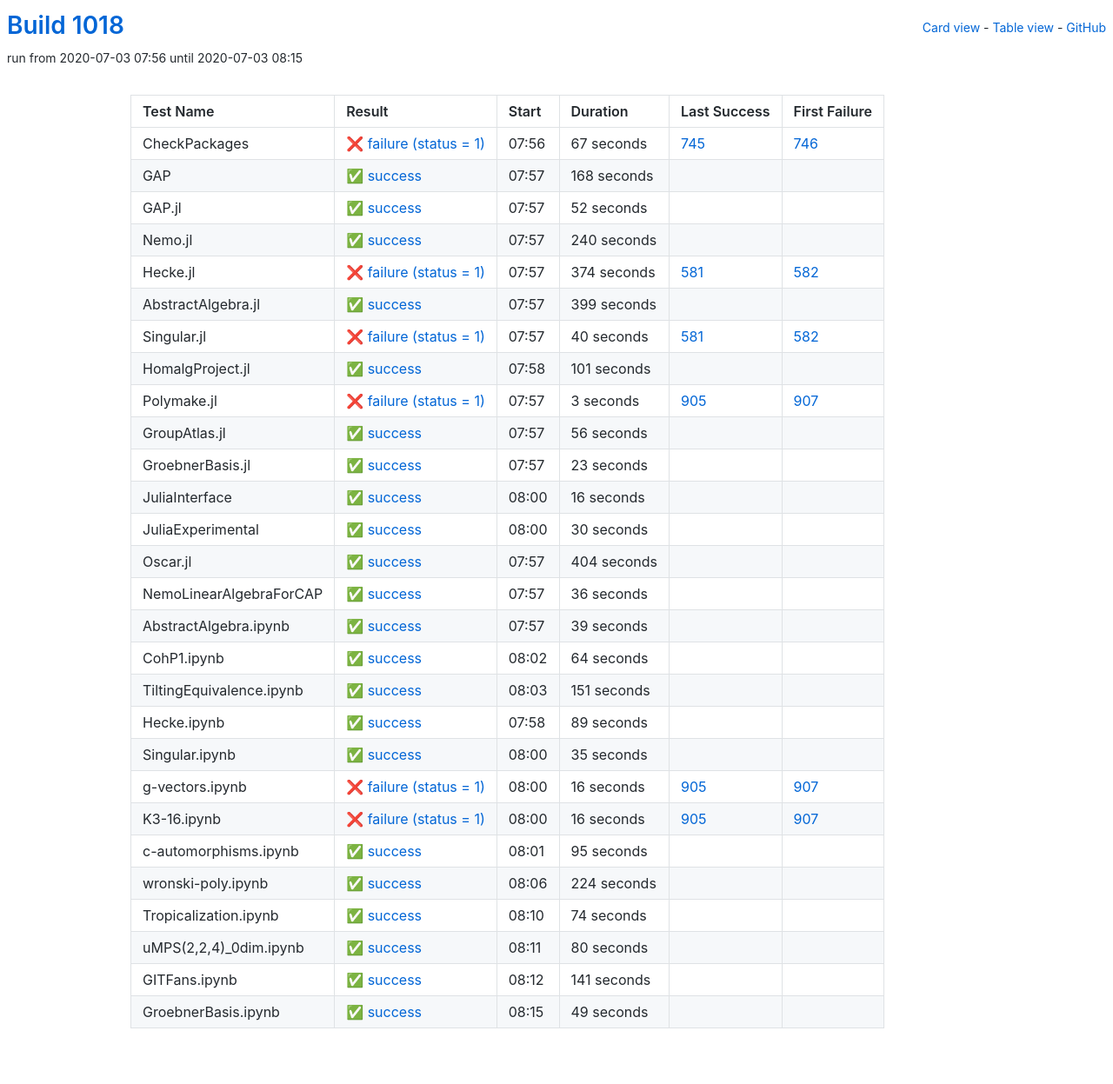
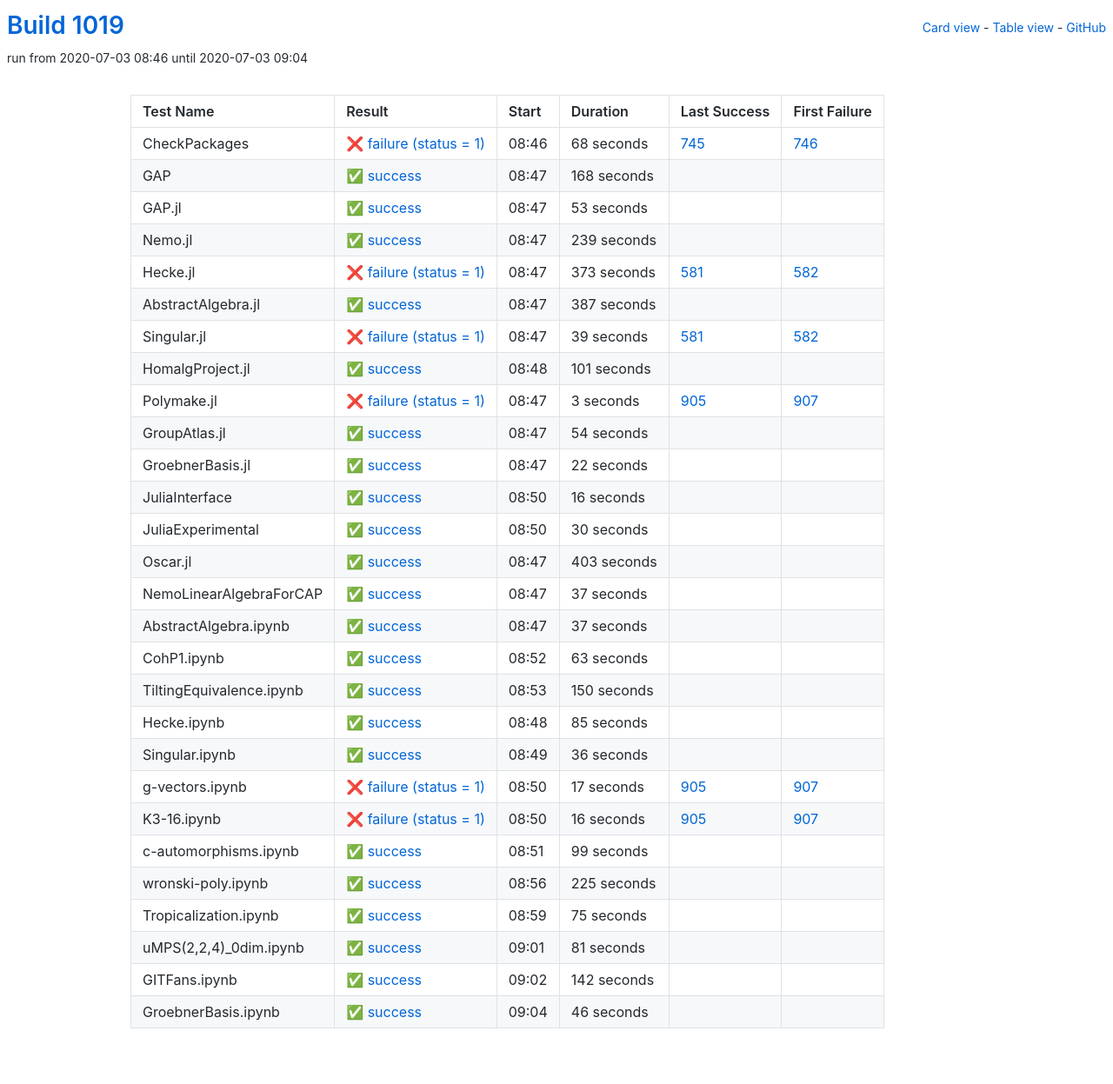
Before and after one commit to oscar-system/oscar-ci-status-1.4, a Jekyll site: the page built from table.html, in a window 1280 px wide. Shown: the whole page at 87% size. Built offline with Jekyll 4.4.1, drawn with Linux system fonts in a browser that asks for light colours.

Commit message:
Build #1019

```diff
--- a/_data/ci.yml
+++ b/_data/ci.yml
@@ -1,6 +1,6 @@
 ---
-build: 1018
-build_url: https://oscarci.mathematik.uni-kl.de/job/oscar-julia-1.4/1018/
+build: 1019
+build_url: https://oscarci.mathematik.uni-kl.de/job/oscar-julia-1.4/1019/
 job: oscar-julia-1.4
 organization: oscar-system
 repo: oscar-ci-status-1.4
@@ -8,20 +8,20 @@ repourl: https://github.com/oscar-system/oscar-ci-status-1.4
 tests:
 - name: CheckPackages
   id: checkpackages
-  log: https://oscarci.mathematik.uni-kl.de/job/oscar-julia-1.4/1018/artifact/logs/build-1018/CheckPackages.log
-  start: 2020-07-03 07:56
+  log: https://oscarci.mathematik.uni-kl.de/job/oscar-julia-1.4/1019/artifact/logs/build-1019/CheckPackages.log
+  start: 2020-07-03 08:46
   success: false
   exitcode: 1
   status: failure
-  duration: 67
+  duration: 68
   last_success: 745
   last_success_url: https://oscarci.mathematik.uni-kl.de/job/oscar-julia-1.4/745/
   first_failure: 746
   first_failure_url: https://oscarci.mathematik.uni-kl.de/job/oscar-julia-1.4/746/
 - name: GAP
   id: gap
-  log: https://oscarci.mathematik.uni-kl.de/job/oscar-julia-1.4/1018/artifact/logs/build-1018/GAP.log
-  start: 2020-07-03 07:57
+  log: https://oscarci.mathematik.uni-kl.de/job/oscar-julia-1.4/1019/artifact/logs/build-1019/GAP.log
+  start: 2020-07-03 08:47
   success: true
   exitcode: 0
   status: success
@@ -32,68 +32,68 @@ tests:
   first_failure_url:
 - name: GAP.jl
   id: gap-jl
-  log: https://oscarci.mathematik.uni-kl.de/job/oscar-julia-1.4/1018/artifact/logs/build-1018/GAP.jl.log
-  start: 2020-07-03 07:57
+  log: https://oscarci.mathematik.uni-kl.de/job/oscar-julia-1.4/1019/artifact/logs/build-1019/GAP.jl.log
+  start: 2020-07-03 08:47
   success: true
   exitcode: 0
   status: success
-  duration: 52
+  duration: 53
   last_success: false
   last_success_url:
   first_failure: false
   first_failure_url:
 - name: Nemo.jl
   id: nemo-jl
-  log: https://oscarci.mathematik.uni-kl.de/job/oscar-julia-1.4/1018/artifact/logs/build-1018/Nemo.jl.log
-  start: 2020-07-03 07:57
+  log: https://oscarci.mathematik.uni-kl.de/job/oscar-julia-1.4/1019/artifact/logs/build-1019/Nemo.jl.log
+  start: 2020-07-03 08:47
   success: true
   exitcode: 0
   status: success
-  duration: 240
+  duration: 239
   last_success: false
   last_success_url:
   first_failure: false
   first_failure_url:
 - name: Hecke.jl
   id: hecke-jl
-  log: https://oscarci.mathematik.uni-kl.de/job/oscar-julia-1.4/1018/artifact/logs/build-1018/Hecke.jl.log
-  start: 2020-07-03 07:57
+  log: https://oscarci.mathematik.uni-kl.de/job/oscar-julia-1.4/1019/artifact/logs/build-1019/Hecke.jl.log
+  start: 2020-07-03 08:47
   success: false
   exitcode: 1
   status: failure
-  duration: 374
+  duration: 373
   last_success: 581
   last_success_url: https://oscarci.mathematik.uni-kl.de/job/oscar-julia-1.4/581/
   first_failure: 582
   first_failure_url: https://oscarci.mathematik.uni-kl.de/job/oscar-julia-1.4/582/
 - name: AbstractAlgebra.jl
   id: abstractalgebra-jl
-  log: https://oscarci.mathematik.uni-kl.de/job/oscar-julia-1.4/1018/artifact/logs/build-1018/AbstractAlgebra.jl.log
-  start: 2020-07-03 07:57
+  log: https://oscarci.mathematik.uni-kl.de/job/oscar-julia-1.4/1019/artifact/logs/build-1019/AbstractAlgebra.jl.log
+  start: 2020-07-03 08:47
   success: true
   exitcode: 0
   status: success
-  duration: 399
+  duration: 387
   last_success: false
   last_success_url:
   first_failure: false
   first_failure_url:
 - name: Singular.jl
   id: singular-jl
-  log: https://oscarci.mathematik.uni-kl.de/job/oscar-julia-1.4/1018/artifact/logs/build-1018/Singular.jl.log
-  start: 2020-07-03 07:57
+  log: https://oscarci.mathematik.uni-kl.de/job/oscar-julia-1.4/1019/artifact/logs/build-1019/Singular.jl.log
+  start: 2020-07-03 08:47
   success: false
   exitcode: 1
   status: failure
-  duration: 40
+  duration: 39
   last_success: 581
   last_success_url: https://oscarci.mathematik.uni-kl.de/job/oscar-julia-1.4/581/
   first_failure: 582
   first_failure_url: https://oscarci.mathematik.uni-kl.de/job/oscar-julia-1.4/582/
 - name: HomalgProject.jl
   id: homalgproject-jl
-  log: https://oscarci.mathematik.uni-kl.de/job/oscar-julia-1.4/1018/artifact/logs/build-1018/HomalgProject.jl.log
-  start: 2020-07-03 07:58
+  log: https://oscarci.mathematik.uni-kl.de/job/oscar-julia-1.4/1019/artifact/logs/build-1019/HomalgProject.jl.log
+  start: 2020-07-03 08:48
   success: true
   exitcode: 0
   status: success
@@ -104,8 +104,8 @@ tests:
   first_failure_url:
 - name: Polymake.jl
   id: polymake-jl
-  log: https://oscarci.mathematik.uni-kl.de/job/oscar-julia-1.4/1018/artifact/logs/build-1018/Polymake.jl.log
-  start: 2020-07-03 07:57
+  log: https://oscarci.mathematik.uni-kl.de/job/oscar-julia-1.4/1019/artifact/logs/build-1019/Polymake.jl.log
+  start: 2020-07-03 08:47
   success: false
   exitcode: 1
   status: failure
@@ -116,32 +116,32 @@ tests:
   first_failure_url: https://oscarci.mathematik.uni-kl.de/job/oscar-julia-1.4/907/
 - name: GroupAtlas.jl
   id: groupatlas-jl
-  log: https://oscarci.mathematik.uni-kl.de/job/oscar-julia-1.4/1018/artifact/logs/build-1018/GroupAtlas.jl.log
-  start: 2020-07-03 07:57
+  log: https://oscarci.mathematik.uni-kl.de/job/oscar-julia-1.4/1019/artifact/logs/build-1019/GroupAtlas.jl.log
+  start: 2020-07-03 08:47
   success: true
   exitcode: 0
   status: success
-  duration: 56
+  duration: 54
   last_success: false
   last_success_url:
   first_failure: false
   first_failure_url:
 - name: GroebnerBasis.jl
   id: groebnerbasis-jl
-  log: https://oscarci.mathematik.uni-kl.de/job/oscar-julia-1.4/1018/artifact/logs/build-1018/GroebnerBasis.jl.log
-  start: 2020-07-03 07:57
+  log: https://oscarci.mathematik.uni-kl.de/job/oscar-julia-1.4/1019/artifact/logs/build-1019/GroebnerBasis.jl.log
+  start: 2020-07-03 08:47
   success: true
   exitcode: 0
   status: success
-  duration: 23
+  duration: 22
   last_success: false
   last_success_url:
   first_failure: false
   first_failure_url:
 - name: JuliaInterface
   id: juliainterface
-  log: https://oscarci.mathematik.uni-kl.de/job/oscar-julia-1.4/1018/artifact/logs/build-1018/JuliaInterface.log
-  start: 2020-07-03 08:00
+  log: https://oscarci.mathematik.uni-kl.de/job/oscar-julia-1.4/1019/artifact/logs/build-1019/JuliaInterface.log
+  start: 2020-07-03 08:50
   success: true
   exitcode: 0
   status: success
@@ -152,8 +152,8 @@ tests:
   first_failure_url:
 - name: JuliaExperimental
   id: juliaexperimental
-  log: https://oscarci.mathematik.uni-kl.de/job/oscar-julia-1.4/1018/artifact/logs/build-1018/JuliaExperimental.log
-  start: 2020-07-03 08:00
+  log: https://oscarci.mathematik.uni-kl.de/job/oscar-julia-1.4/1019/artifact/logs/build-1019/JuliaExperimental.log
+  start: 2020-07-03 08:50
   success: true
   exitcode: 0
   status: success
@@ -164,20 +164,80 @@ tests:
   first_failure_url:
 - name: Oscar.jl
   id: oscar-jl
-  log: https://oscarci.mathematik.uni-kl.de/job/oscar-julia-1.4/1018/artifact/logs/build-1018/Oscar.jl.log
-  start: 2020-07-03 07:57
+  log: https://oscarci.mathematik.uni-kl.de/job/oscar-julia-1.4/1019/artifact/logs/build-1019/Oscar.jl.log
+  start: 2020-07-03 08:47
   success: true
   exitcode: 0
   status: success
-  duration: 404
+  duration: 403
   last_success: false
   last_success_url:
   first_failure: false
   first_failure_url:
 - name: NemoLinearAlgebraForCAP
   id: nemolinearalgebraforcap
-  log: https://oscarci.mathematik.uni-kl.de/job/oscar-julia-1.4/1018/artifact/logs/build-1018/NemoLinearAlgebraForCAP.log
-  start: 2020-07-03 07:57
+  log: https://oscarci.mathematik.uni-kl.de/job/oscar-julia-1.4/1019/artifact/logs/build-1019/NemoLinearAlgebraForCAP.log
+  start: 2020-07-03 08:47
+  success: true
+  exitcode: 0
+  status: success
+  duration: 37
+  last_success: false
+  last_success_url:
+  first_failure: false
+  first_failure_url:
+- name: AbstractAlgebra.ipynb
+  id: abstractalgebra-ipynb
+  log: https://oscarci.mathematik.uni-kl.de/job/oscar-julia-1.4/1019/artifact/logs/build-1019/AbstractAlgebra.ipynb.log
+  start: 2020-07-03 08:47
+  success: true
+  exitcode: 0
+  status: success
+  duration: 37
+  last_success: false
+  last_success_url:
+  first_failure: false
+  first_failure_url:
+- name: CohP1.ipynb
+  id: cohp1-ipynb
+  log: https://oscarci.mathematik.uni-kl.de/job/oscar-julia-1.4/1019/artifact/logs/build-1019/CohP1.ipynb.log
+  start: 2020-07-03 08:52
+  success: true
+  exitcode: 0
+  status: success
+  duration: 63
+  last_success: false
+  last_success_url:
+  first_failure: false
+  first_failure_url:
+- name: TiltingEquivalence.ipynb
+  id: tiltingequivalence-ipynb
+  log: https://oscarci.mathematik.uni-kl.de/job/oscar-julia-1.4/1019/artifact/logs/build-1019/TiltingEquivalence.ipynb.log
+  start: 2020-07-03 08:53
+  success: true
+  exitcode: 0
+  status: success
+  duration: 150
+  last_success: false
+  last_success_url:
+  first_failure: false
+  first_failure_url:
+- name: Hecke.ipynb
+  id: hecke-ipynb
+  log: https://oscarci.mathematik.uni-kl.de/job/oscar-julia-1.4/1019/artifact/logs/build-1019/Hecke.ipynb.log
+  start: 2020-07-03 08:48
+  success: true
+  exitcode: 0
+  status: success
+  duration: 85
+  last_success: false
+  last_success_url:
+  first_failure: false
+  first_failure_url:
+- name: Singular.ipynb
+  id: singular-ipynb
+  log: https://oscarci.mathematik.uni-kl.de/job/oscar-julia-1.4/1019/artifact/logs/build-1019/Singular.ipynb.log
+  start: 2020-07-03 08:49
   success: true
   exitcode: 0
   status: success
@@ -186,82 +246,22 @@ tests:
   last_success_url:
   first_failure: false
   first_failure_url:
-- name: AbstractAlgebra.ipynb
-  id: abstractalgebra-ipynb
-  log: https://oscarci.mathematik.uni-kl.de/job/oscar-julia-1.4/1018/artifact/logs/build-1018/AbstractAlgebra.ipynb.log
-  start: 2020-07-03 07:57
-  success: true
-  exitcode: 0
-  status: success
-  duration: 39
-  last_success: false
-  last_success_url:
-  first_failure: false
-  first_failure_url:
-- name: CohP1.ipynb
-  id: cohp1-ipynb
-  log: https://oscarci.mathematik.uni-kl.de/job/oscar-julia-1.4/1018/artifact/logs/build-1018/CohP1.ipynb.log
-  start: 2020-07-03 08:02
-  success: true
-  exitcode: 0
-  status: success
-  duration: 64
-  last_success: false
-  last_success_url:
-  first_failure: false
-  first_failure_url:
-- name: TiltingEquivalence.ipynb
-  id: tiltingequivalence-ipynb
-  log: https://oscarci.mathematik.uni-kl.de/job/oscar-julia-1.4/1018/artifact/logs/build-1018/TiltingEquivalence.ipynb.log
-  start: 2020-07-03 08:03
-  success: true
-  exitcode: 0
-  status: success
-  duration: 151
-  last_success: false
-  last_success_url:
-  first_failure: false
-  first_failure_url:
-- name: Hecke.ipynb
-  id: hecke-ipynb
-  log: https://oscarci.mathematik.uni-kl.de/job/oscar-julia-1.4/1018/artifact/logs/build-1018/Hecke.ipynb.log
-  start: 2020-07-03 07:58
-  success: true
-  exitcode: 0
-  status: success
-  duration: 89
-  last_success: false
-  last_success_url:
-  first_failure: false
-  first_failure_url:
-- name: Singular.ipynb
-  id: singular-ipynb
-  log: https://oscarci.mathematik.uni-kl.de/job/oscar-julia-1.4/1018/artifact/logs/build-1018/Singular.ipynb.log
-  start: 2020-07-03 08:00
-  success: true
-  exitcode: 0
-  status: success
-  duration: 35
-  last_success: false
-  last_success_url:
-  first_failure: false
-  first_failure_url:
 - name: g-vectors.ipynb
   id: g-vectors-ipynb
-  log: https://oscarci.mathematik.uni-kl.de/job/oscar-julia-1.4/1018/artifact/logs/build-1018/g-vectors.ipynb.log
-  start: 2020-07-03 08:00
+  log: https://oscarci.mathematik.uni-kl.de/job/oscar-julia-1.4/1019/artifact/logs/build-1019/g-vectors.ipynb.log
+  start: 2020-07-03 08:50
   success: false
   exitcode: 1
   status: failure
-  duration: 16
+  duration: 17
   last_success: 905
   last_success_url: https://oscarci.mathematik.uni-kl.de/job/oscar-julia-1.4/905/
   first_failure: 907
   first_failure_url: https://oscarci.mathematik.uni-kl.de/job/oscar-julia-1.4/907/
 - name: K3-16.ipynb
   id: k3-16-ipynb
-  log: https://oscarci.mathematik.uni-kl.de/job/oscar-julia-1.4/1018/artifact/logs/build-1018/K3-16.ipynb.log
-  start: 2020-07-03 08:00
+  log: https://oscarci.mathematik.uni-kl.de/job/oscar-julia-1.4/1019/artifact/logs/build-1019/K3-16.ipynb.log
+  start: 2020-07-03 08:50
   success: false
   exitcode: 1
   status: failure
@@ -272,72 +272,72 @@ tests:
   first_failure_url: https://oscarci.mathematik.uni-kl.de/job/oscar-julia-1.4/907/
 - name: c-automorphisms.ipynb
   id: c-automorphisms-ipynb
-  log: https://oscarci.mathematik.uni-kl.de/job/oscar-julia-1.4/1018/artifact/logs/build-1018/c-automorphisms.ipynb.log
-  start: 2020-07-03 08:01
+  log: https://oscarci.mathematik.uni-kl.de/job/oscar-julia-1.4/1019/artifact/logs/build-1019/c-automorphisms.ipynb.log
+  start: 2020-07-03 08:51
   success: true
   exitcode: 0
   status: success
-  duration: 95
+  duration: 99
   last_success: false
   last_success_url:
   first_failure: false
   first_failure_url:
 - name: wronski-poly.ipynb
   id: wronski-poly-ipynb
-  log: https://oscarci.mathematik.uni-kl.de/job/oscar-julia-1.4/1018/artifact/logs/build-1018/wronski-poly.ipynb.log
-  start: 2020-07-03 08:06
+  log: https://oscarci.mathematik.uni-kl.de/job/oscar-julia-1.4/1019/artifact/logs/build-1019/wronski-poly.ipynb.log
+  start: 2020-07-03 08:56
   success: true
   exitcode: 0
   status: success
-  duration: 224
+  duration: 225
   last_success: false
   last_success_url:
   first_failure: false
   first_failure_url:
 - name: Tropicalization.ipynb
   id: tropicalization-ipynb
-  log: https://oscarci.mathematik.uni-kl.de/job/oscar-julia-1.4/1018/artifact/logs/build-1018/Tropicalization.ipynb.log
-  start: 2020-07-03 08:10
+  log: https://oscarci.mathematik.uni-kl.de/job/oscar-julia-1.4/1019/artifact/logs/build-1019/Tropicalization.ipynb.log
+  start: 2020-07-03 08:59
   success: true
   exitcode: 0
   status: success
-  duration: 74
+  duration: 75
   last_success: false
   last_success_url:
   first_failure: false
   first_failure_url:
 - name: uMPS(2,2,4)_0dim.ipynb
   id: umps-2-2-4-0dim-ipynb
-  log: https://oscarci.mathematik.uni-kl.de/job/oscar-julia-1.4/1018/artifact/logs/build-1018/uMPS-2-2-4-_0dim.ipynb.log
-  start: 2020-07-03 08:11
+  log: https://oscarci.mathematik.uni-kl.de/job/oscar-julia-1.4/1019/artifact/logs/build-1019/uMPS-2-2-4-_0dim.ipynb.log
+  start: 2020-07-03 09:01
   success: true
   exitcode: 0
   status: success
-  duration: 80
+  duration: 81
   last_success: false
   last_success_url:
   first_failure: false
   first_failure_url:
 - name: GITFans.ipynb
   id: gitfans-ipynb
-  log: https://oscarci.mathematik.uni-kl.de/job/oscar-julia-1.4/1018/artifact/logs/build-1018/GITFans.ipynb.log
-  start: 2020-07-03 08:12
+  log: https://oscarci.mathematik.uni-kl.de/job/oscar-julia-1.4/1019/artifact/logs/build-1019/GITFans.ipynb.log
+  start: 2020-07-03 09:02
   success: true
   exitcode: 0
   status: success
-  duration: 141
+  duration: 142
   last_success: false
   last_success_url:
   first_failure: false
   first_failure_url:
 - name: GroebnerBasis.ipynb
   id: groebnerbasis-ipynb
-  log: https://oscarci.mathematik.uni-kl.de/job/oscar-julia-1.4/1018/artifact/logs/build-1018/GroebnerBasis.ipynb.log
-  start: 2020-07-03 08:15
+  log: https://oscarci.mathematik.uni-kl.de/job/oscar-julia-1.4/1019/artifact/logs/build-1019/GroebnerBasis.ipynb.log
+  start: 2020-07-03 09:04
   success: true
   exitcode: 0
   status: success
-  duration: 49
+  duration: 46
   last_success: false
   last_success_url:
   first_failure: false
```
Also changed, not shown: README.md.
